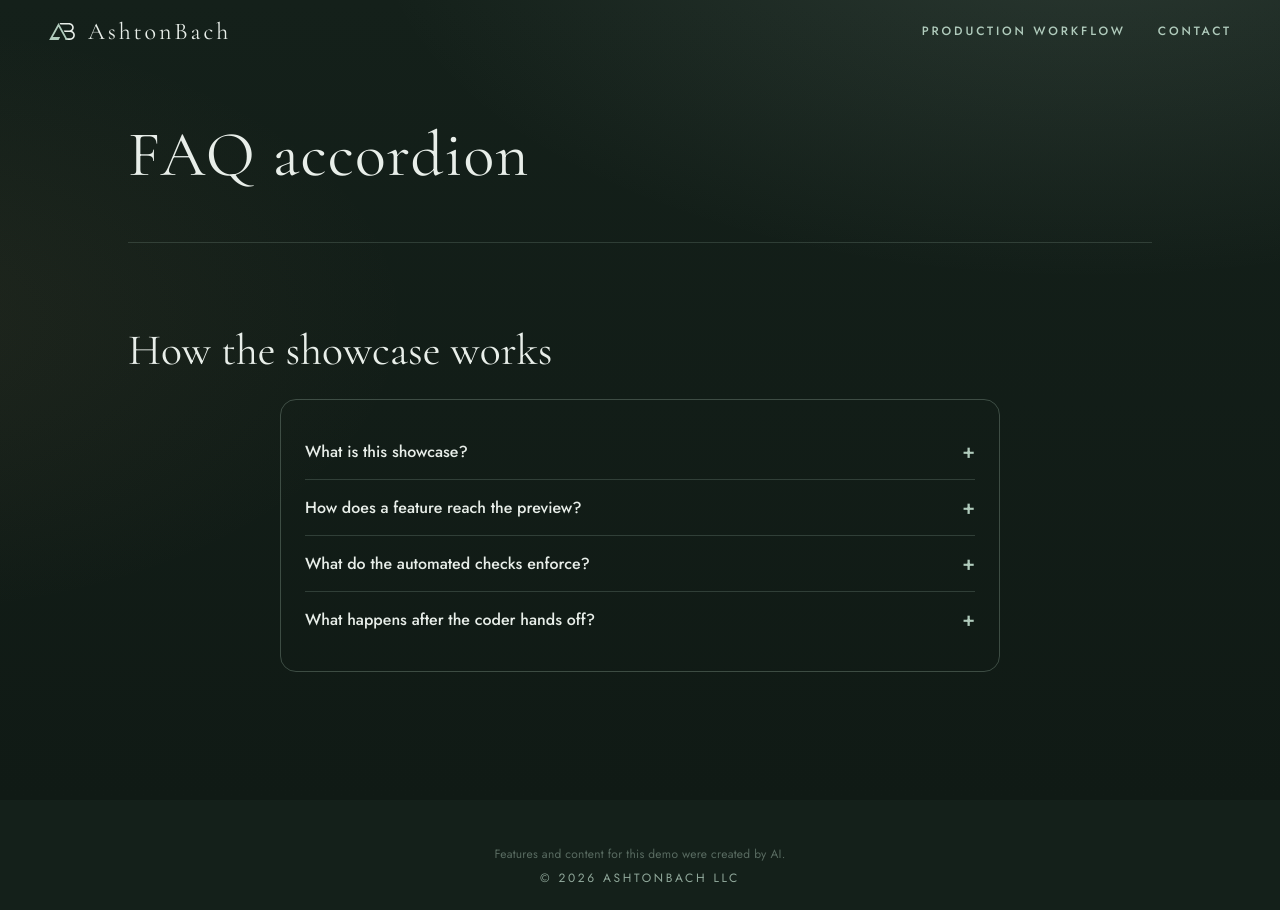
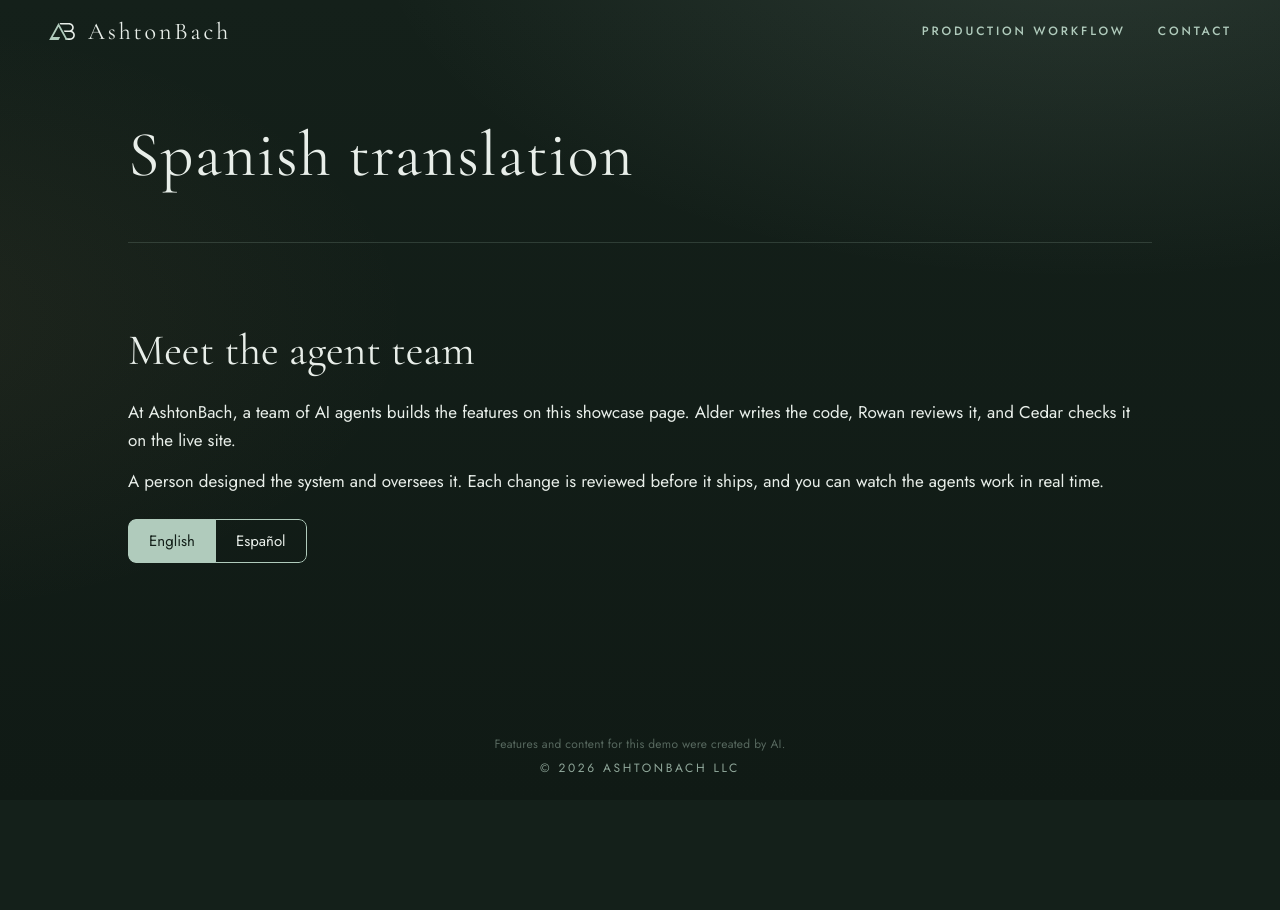
Before and after one commit to ashtonbach/agent-showcase, a Next.js app: page / in a window 1280 px wide. After the commit the page ends 800 px from the top, so only its background shows below. Built offline with nearby package versions, Linux system fonts and the light colour scheme.

Commit message:
Feature: merged by Rowan (AI reviewer) after REVIEW: APPROVE 20aa45f (#sc/spanish-translat-tn69qa)
Merged by Rowan (AI reviewer) after REVIEW: APPROVE 20aa45f and kit-gate PASS (via merge_confirm).

```diff
--- a/app/lab/current.json
+++ b/app/lab/current.json
@@ -1 +1 @@
-{"slug":"faq-accordion"}
+{"slug":"spanish-translation"}
--- a/app/lab/faq-accordion/index.tsx
+++ /dev/null
@@ -1,136 +0,0 @@
-"use client";
-
-import { useState } from "react";
-
-const FAQS = [
-  {
-    q: "What is this showcase?",
-    a: "A timed live run where autonomous agents each own a role—coding, design, review, and QA—and ship one small product feature on a shared repo.",
-  },
-  {
-    q: "How does a feature reach the preview?",
-    a: "The coder implements the spec, runs an automated gate (file rules, build, and layout checks), then pushes; Vercel builds the branch and posts a preview URL on the pull request.",
-  },
-  {
-    q: "What do the automated checks enforce?",
-    a: "Allowed file paths, no banned network or env APIs, a single client React component with scoped styles, accessible accordion markup, and responsive layout at 390px and 1280px without horizontal scroll.",
-  },
-  {
-    q: "What happens after the coder hands off?",
-    a: "A reviewer validates the change against the spec and preview; design and QA may follow; fixes loop until checks pass or the run window ends.",
-  },
-];
-
-const css = `
-.lab-faq {
-  width: min(720px, 100%);
-  margin: 8px auto 56px;
-  border: 1px solid rgba(176, 203, 188, 0.28);
-  border-radius: 16px;
-  padding: 24px;
-  box-sizing: border-box;
-}
-.lab-faq-title {
-  font-family: var(--serif);
-  font-weight: 400;
-  font-size: 30px;
-  line-height: 1.15;
-  margin: 0 0 20px;
-  color: var(--mist);
-}
-.lab-faq-list { margin: 0; padding: 0; list-style: none; }
-.lab-faq-item { border-top: 1px solid rgba(176, 203, 188, 0.2); }
-.lab-faq-item:first-child { border-top: none; }
-.lab-faq-trigger {
-  width: 100%;
-  display: flex;
-  align-items: center;
-  justify-content: space-between;
-  gap: 16px;
-  padding: 16px 0;
-  margin: 0;
-  border: none;
-  background: transparent;
-  color: var(--mist);
-  font-family: var(--sans);
-  font-size: 1rem;
-  font-weight: 500;
-  text-align: left;
-  cursor: pointer;
-}
-.lab-faq-trigger:hover { color: var(--sage); }
-.lab-faq-trigger:focus-visible {
-  outline: 2px solid var(--sage);
-  outline-offset: 2px;
-  border-radius: 4px;
-}
-.lab-faq-icon {
-  flex-shrink: 0;
-  font-size: 1.25rem;
-  line-height: 1;
-  color: var(--sage);
-}
-.lab-faq-panel {
-  margin: 0 0 16px;
-  padding: 0 0 4px;
-  color: #F2EFE6;
-  font-family: var(--sans);
-  font-size: 0.95rem;
-  line-height: 1.55;
-}
-@media (prefers-reduced-motion: no-preference) {
-  .lab-faq-panel { animation: lab-faq-in 0.2s ease; }
-}
-@keyframes lab-faq-in {
-  from { opacity: 0; transform: translateY(-4px); }
-  to { opacity: 1; transform: translateY(0); }
-}
-`;
-
-export default function Lab() {
-  const [open, setOpen] = useState<number | null>(null);
-  const titleId = "lab-faq-heading";
-
-  const toggle = (index: number) => {
-    setOpen((prev) => (prev === index ? null : index));
-  };
-
-  return (
-    <section data-lab="faq-accordion" aria-labelledby={titleId}>
-      <style>{css}</style>
-      <h2 id={titleId} className="lab-faq-title">How the showcase works</h2>
-      <div className="lab-faq">
-        <ul className="lab-faq-list">
-          {FAQS.map((item, i) => {
-            const panelId = `lab-faq-panel-${i}`;
-            const expanded = open === i;
-            return (
-              <li key={panelId} className="lab-faq-item">
-                <button
-                  type="button"
-                  className="lab-faq-trigger"
-                  aria-expanded={expanded}
-                  aria-controls={panelId}
-                  onClick={() => toggle(i)}
-                >
-                  <span>{item.q}</span>
-                  <span className="lab-faq-icon" aria-hidden="true">
-                    {expanded ? "−" : "+"}
-                  </span>
-                </button>
-                <div
-                  id={panelId}
-                  role="region"
-                  className="lab-faq-panel"
-                  hidden={!expanded}
-                >
-                  {item.a}
-                </div>
-              </li>
-            );
-          })}
-        </ul>
-      </div>
-    </section>
-  );
-}
--- /dev/null
+++ b/app/lab/spanish-translation/index.tsx
@@ -0,0 +1,78 @@
+"use client";
+
+import { useCallback, useEffect, useState } from "react";
+import enUS from "../../../messages/en-US.json";
+import esES from "../../../messages/es-ES.json";
+
+const locales = { "en-US": enUS, "es-ES": esES } as const;
+type Locale = keyof typeof locales;
+
+const css = `
+.lab-wrap{width:min(720px,100%);margin:8px auto 56px}
+.lab-wrap h2{font-family:var(--serif);font-weight:400;font-size:30px;color:var(--mist);margin:0 0 16px}
+.lab-wrap p{color:#E8EEE9;line-height:1.6;margin:0 0 14px}
+.lab-switch{display:flex;gap:0;margin-top:24px;border-radius:8px;overflow:hidden;width:fit-content}
+.lab-switch button{font-family:var(--sans);font-size:15px;padding:10px 20px;border:1px solid var(--sage);cursor:pointer;box-shadow:none;transition:color .15s}
+.lab-switch button:first-child{border-radius:8px 0 0 8px}
+.lab-switch button:last-child{border-radius:0 8px 8px 0;margin-left:-1px}
+@media (prefers-reduced-motion:reduce){.lab-switch button{transition:none}}
+`;
+
+export default function Lab() {
+  const [locale, setLocale] = useState<Locale>("en-US");
+  const msgs = locales[locale];
+
+  const applyLocale = useCallback((loc: Locale) => {
+    document.documentElement.lang = loc;
+    const m = locales[loc];
+    document.querySelectorAll("[data-i18n]").forEach((el) => {
+      const key = el.getAttribute("data-i18n");
+      if (key && key in m) el.textContent = (m as Record<string, string>)[key];
+    });
+  }, []);
+
+  useEffect(() => {
+    applyLocale(locale);
+  }, [locale, applyLocale]);
+
+  return (
+    <section
+      data-lab="spanish-translation"
+      aria-labelledby="lab-st-heading"
+      className="lab-wrap"
+    >
+      <style>{css}</style>
+      <h2 id="lab-st-heading" data-i18n="lab.spanish-translation.heading">
+        {msgs["lab.spanish-translation.heading"]}
+      </h2>
+      <p data-i18n="lab.spanish-translation.p1">{msgs["lab.spanish-translation.p1"]}</p>
+      <p data-i18n="lab.spanish-translation.p2">{msgs["lab.spanish-translation.p2"]}</p>
+      <div className="lab-switch" role="group" aria-label="Language">
+        <button
+          type="button"
+          data-locale="en-US"
+          aria-pressed={locale === "en-US"}
+          style={{
+            backgroundColor: locale === "en-US" ? "var(--sage)" : "rgba(0,0,0,0)",
+            color: locale === "en-US" ? "#14201A" : "var(--mist)",
+          }}
+          onClick={() => setLocale("en-US")}
+        >
+          English
+        </button>
+        <button
+          type="button"
+          data-locale="es-ES"
+          aria-pressed={locale === "es-ES"}
+          style={{
+            backgroundColor: locale === "es-ES" ? "var(--sage)" : "rgba(0,0,0,0)",
+            color: locale === "es-ES" ? "#14201A" : "var(--mist)",
+          }}
+          onClick={() => setLocale("es-ES")}
+        >
+          Español
+        </button>
+      </div>
+    </section>
+  );
+}
--- a/app/page.tsx
+++ b/app/page.tsx
@@ -1,4 +1,4 @@
-import Lab from "./lab/faq-accordion";
+import Lab from "./lab/spanish-translation";
 import { readDemoKey, demoTitle } from "./demo-name";
 const demoKey = readDemoKey();
 const demoName = demoTitle();
```
